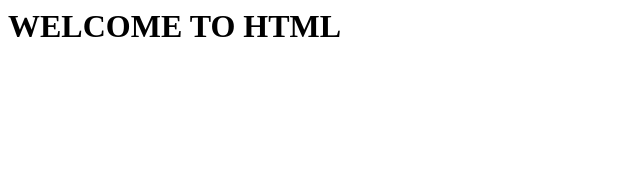
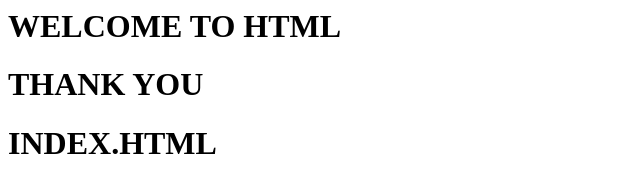
Before and after one commit to DarshiniRaj83/First, a plain HTML site: page index.html in a window 1280 px wide. Shown: the whole page, without its empty margins (0-640 px from the left). Drawn offline with Linux system fonts and the light colour scheme.

Commit message:
Update index.html

```diff
--- a/index.html
+++ b/index.html
@@ -2,4 +2,6 @@
     <h1>
         WELCOME TO HTML
     </h1>
+    <h1> THANK YOU</h1>
+    <H1> INDEX.HTML</H1>
 </html>
```
